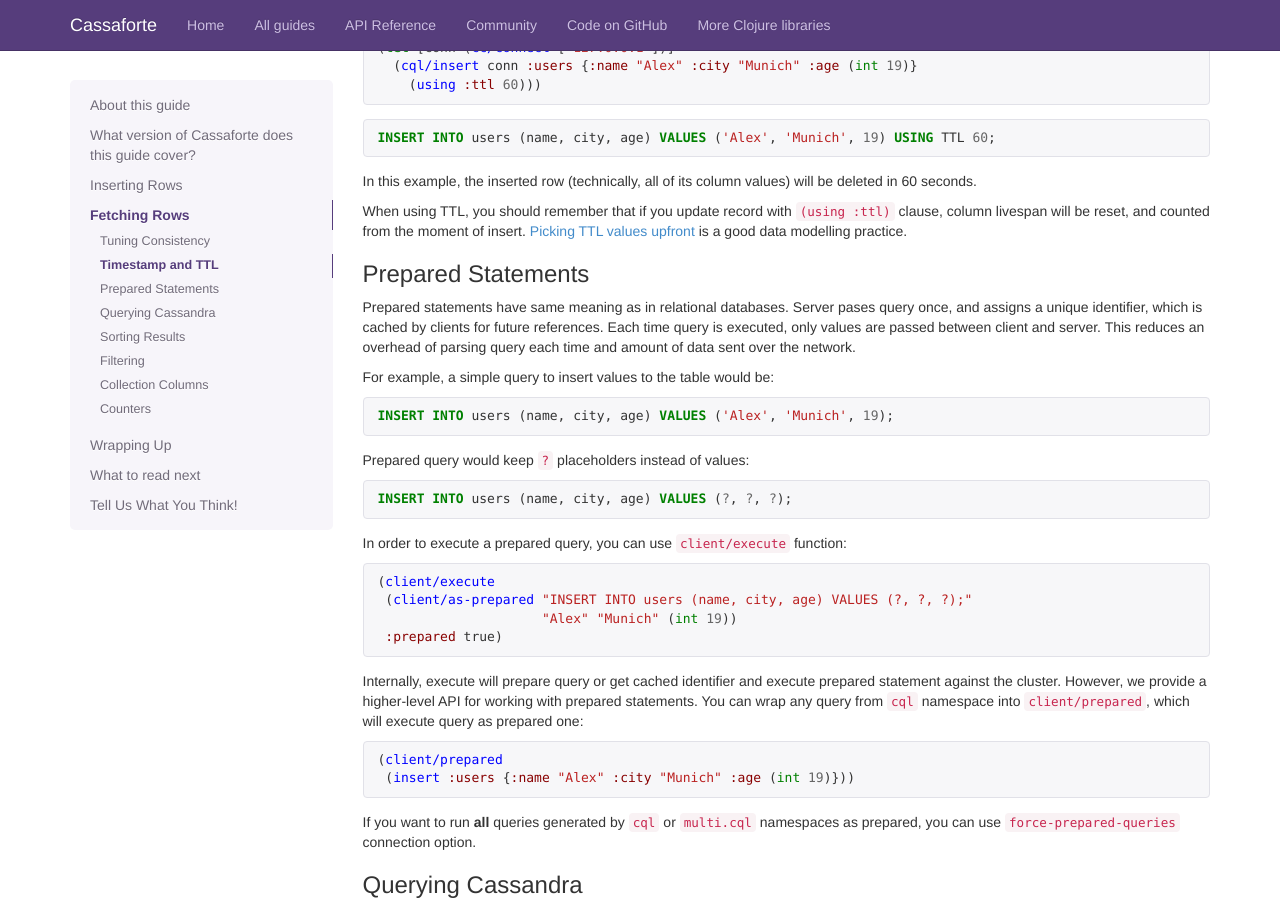
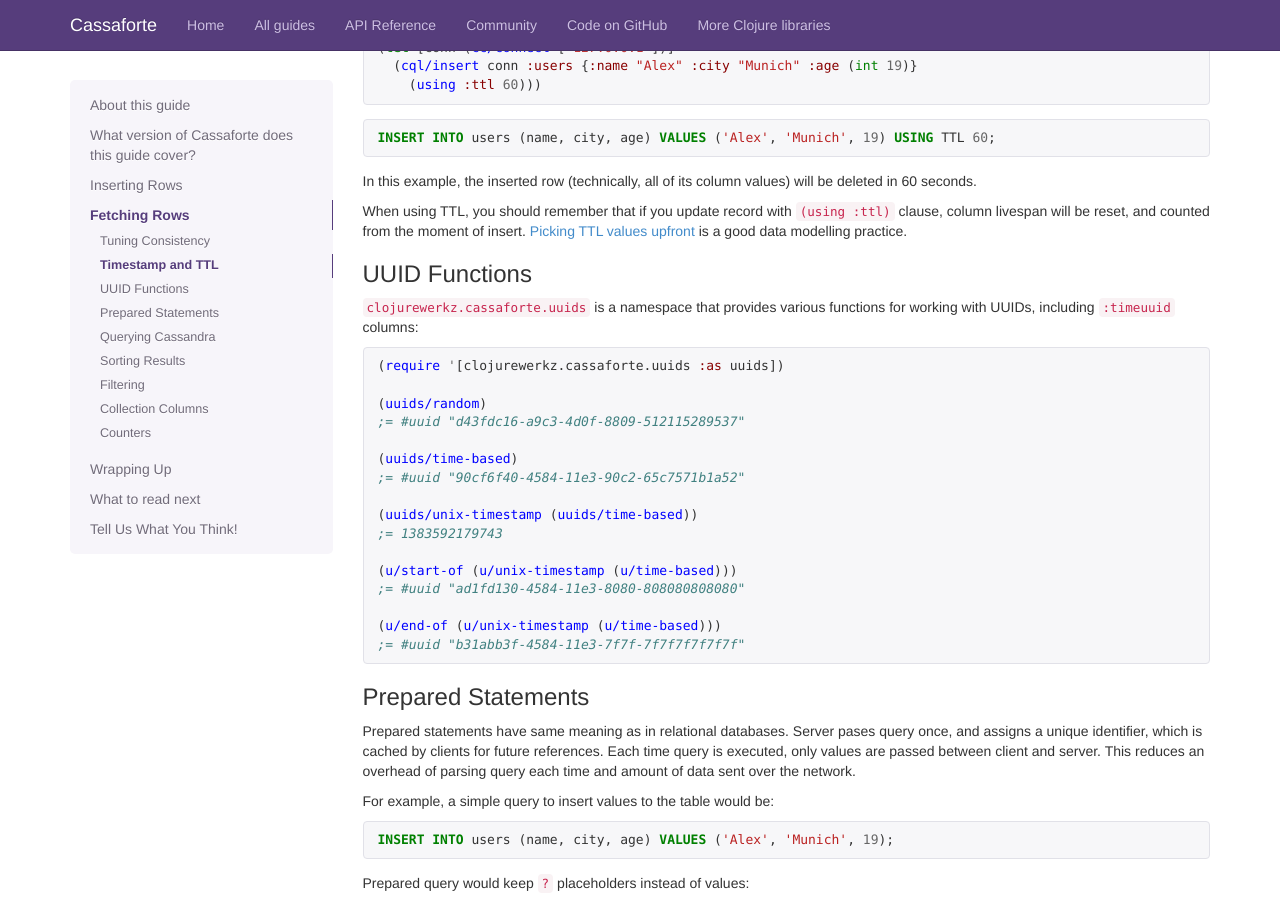
Before and after one commit to clojurewerkz/cassaforte.docs, a Jekyll site: the page built from articles/cql.md, in a window 1280 px wide and 900 px high, scrolled down 5596 px. Built offline with Jekyll 4.4.1, drawn with Linux system fonts in a browser that asks for light colours; some web fonts are replaced; Markdown is read by kramdown in place of the engine named in the settings.

Commit message:
Mention UUID functions

````diff
--- a/articles/cql.md
+++ b/articles/cql.md
@@ -367,6 +367,31 @@ in 60 seconds.
 When using TTL, you should remember that if you update record with
 `(using :ttl)` clause, column livespan will be reset, and counted from
 the moment of insert. [Picking TTL values upfront](http://www.ebaytechblog.com/2012/08/14/cassandra-data-modeling-best-practices-part-2/) is a good data modelling practice.
+
+
+### UUID Functions
+
+`clojurewerkz.cassaforte.uuids` is a namespace that provides various
+functions for working with UUIDs, including `:timeuuid` columns:
+
+``` clojure
+(require '[clojurewerkz.cassaforte.uuids :as uuids])
+
+(uuids/random)
+;= #uuid "d43fdc16-a9c3-4d0f-8809-512115289537"
+
+(uuids/time-based)
+;= #uuid "90cf6f40-4584-11e3-90c2-65c7571b1a52"
+
+(uuids/unix-timestamp (uuids/time-based))
+;= 1383592179743
+
+(u/start-of (u/unix-timestamp (u/time-based)))
+;= #uuid "ad1fd130-4584-11e3-8080-808080808080"
+
+(u/end-of (u/unix-timestamp (u/time-based)))
+;= #uuid "b31abb3f-4584-11e3-7f7f-7f7f7f7f7f7f"
+```
 
 
 ### Prepared Statements
````
